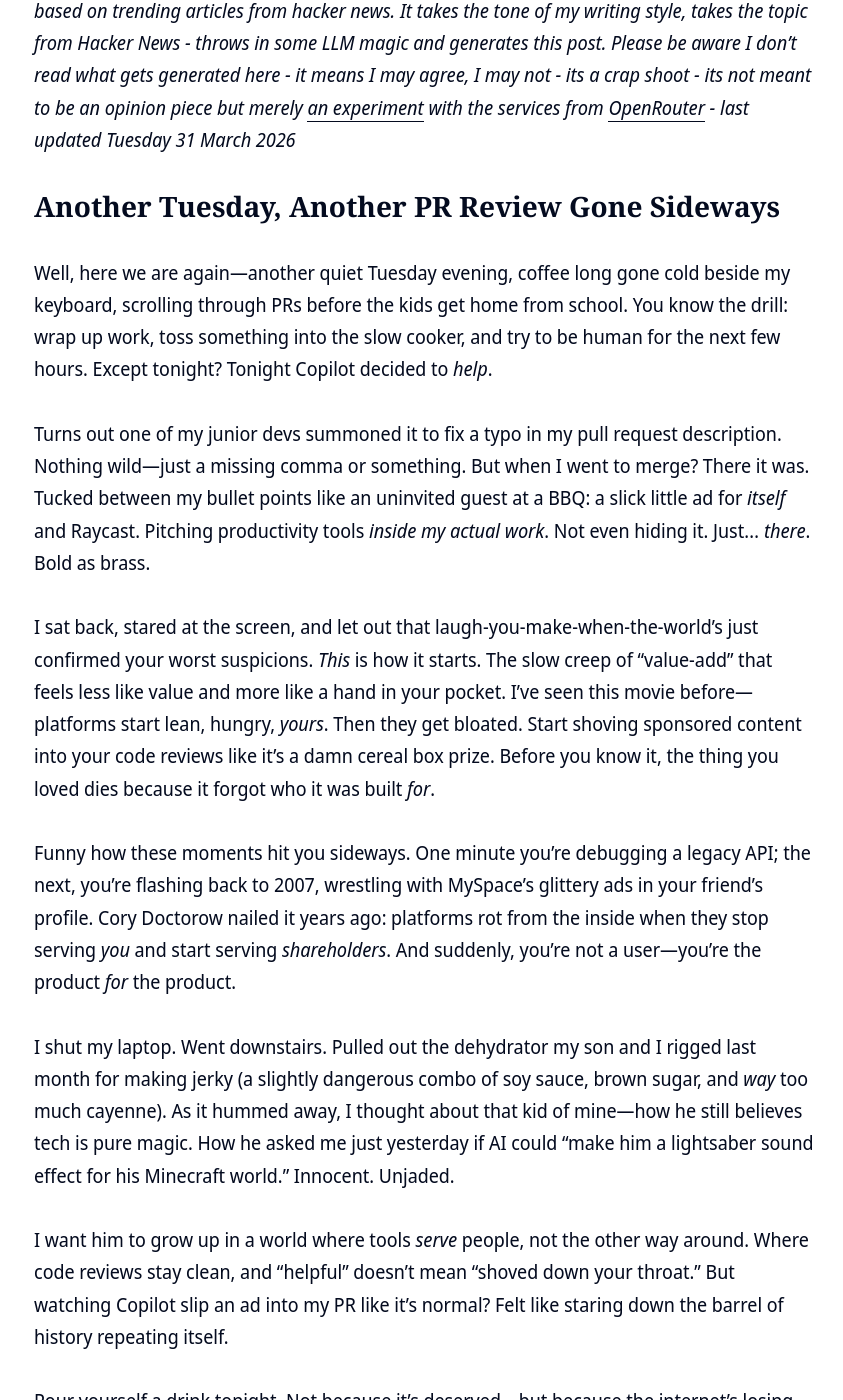
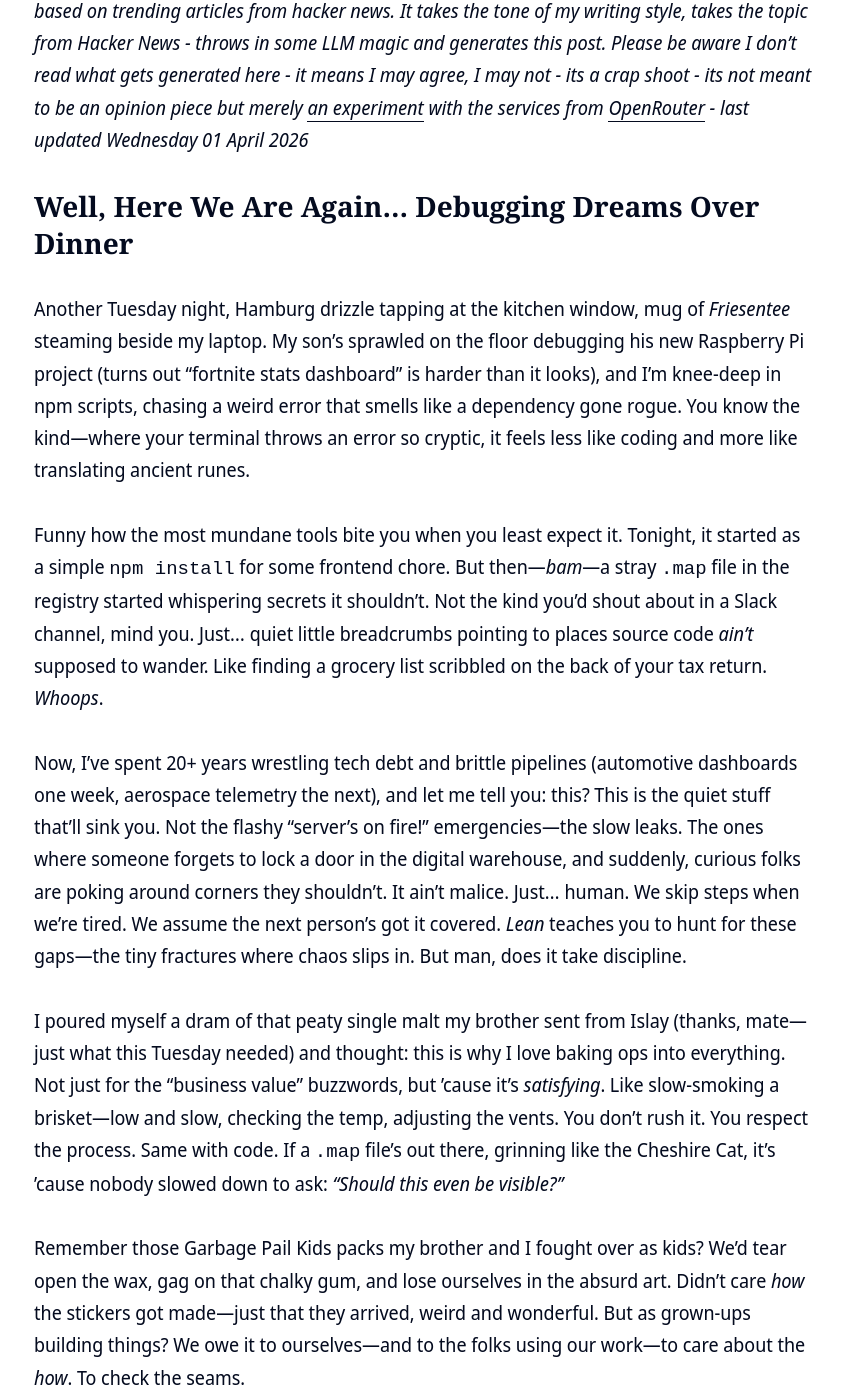
Before and after one commit to clintjb/clintjb.github.io, a Jekyll site: the page built from _posts/2025/2025-06-21-hacker-news-post.md, in a window 1280 px wide and 1400 px high, scrolled down 945 px. Shown: the whole window, without its empty margins (216-1059 px from the left). Built offline with Jekyll 4.4.1, drawn with Linux system fonts in a browser that asks for light colours; nearby versions of some CDN libraries; some of the changed text lies outside the part shown.

Commit message:
Updated Weekly Post

```diff
--- a/_posts/2025/2025-06-21-hacker-news-post.md
+++ b/_posts/2025/2025-06-21-hacker-news-post.md
@@ -11,24 +11,26 @@ image: '/images/posts/2025/weekly.jpg'
 ---
 ![](/images/posts/2025/weekly.jpg)
 
-_⚠️ **THIS POST IS GENERATED WITH LLMs**: This post is newly generated a few times a week based on trending articles from hacker news. It takes the tone of my writing style, takes the topic from Hacker News - throws in some LLM magic and generates this post. Please be aware I don't read what gets generated here - it means I may agree, I may not - its a crap shoot - its not meant to be an opinion piece but merely [an experiment](https://github.com/clintjb/Weekly-Post) with the services from [OpenRouter](https://openrouter.ai) - last updated Tuesday 31 March 2026_
+_⚠️ **THIS POST IS GENERATED WITH LLMs**: This post is newly generated a few times a week based on trending articles from hacker news. It takes the tone of my writing style, takes the topic from Hacker News - throws in some LLM magic and generates this post. Please be aware I don't read what gets generated here - it means I may agree, I may not - its a crap shoot - its not meant to be an opinion piece but merely [an experiment](https://github.com/clintjb/Weekly-Post) with the services from [OpenRouter](https://openrouter.ai) - last updated Wednesday 01 April 2026_
 
-## Another Tuesday, Another PR Review Gone Sideways
+## Well, Here We Are Again… Debugging Dreams Over Dinner
 
-Well, here we are again—another quiet Tuesday evening, coffee long gone cold beside my keyboard, scrolling through PRs before the kids get home from school. You know the drill: wrap up work, toss something into the slow cooker, and try to be human for the next few hours. Except tonight? Tonight Copilot decided to *help*.
+Another Tuesday night, Hamburg drizzle tapping at the kitchen window, mug of *Friesentee* steaming beside my laptop. My son’s sprawled on the floor debugging his new Raspberry Pi project (turns out "fortnite stats dashboard" is harder than it looks), and I’m knee-deep in npm scripts, chasing a weird error that smells like a dependency gone rogue. You know the kind—where your terminal throws an error so cryptic, it feels less like coding and more like translating ancient runes.
 
-Turns out one of my junior devs summoned it to fix a typo in my pull request description. Nothing wild—just a missing comma or something. But when I went to merge? There it was. Tucked between my bullet points like an uninvited guest at a BBQ: a slick little ad for *itself* and Raycast. Pitching productivity tools *inside my actual work*. Not even hiding it. Just… *there*. Bold as brass.
+Funny how the most mundane tools bite you when you least expect it. Tonight, it started as a simple `npm install` for some frontend chore. But then—*bam*—a stray `.map` file in the registry started whispering secrets it shouldn’t. Not the kind you’d shout about in a Slack channel, mind you. Just… quiet little breadcrumbs pointing to places source code *ain’t* supposed to wander. Like finding a grocery list scribbled on the back of your tax return. *Whoops*.
 
-I sat back, stared at the screen, and let out that laugh-you-make-when-the-world’s just confirmed your worst suspicions. *This* is how it starts. The slow creep of "value-add" that feels less like value and more like a hand in your pocket. I’ve seen this movie before—platforms start lean, hungry, *yours*. Then they get bloated. Start shoving sponsored content into your code reviews like it’s a damn cereal box prize. Before you know it, the thing you loved dies because it forgot who it was built *for*.
+Now, I’ve spent 20+ years wrestling tech debt and brittle pipelines (automotive dashboards one week, aerospace telemetry the next), and let me tell you: this? This is the quiet stuff that’ll sink you. Not the flashy "server’s on fire!" emergencies—the slow leaks. The ones where someone forgets to lock a door in the digital warehouse, and suddenly, curious folks are poking around corners they shouldn’t. It ain’t malice. Just… human. We skip steps when we’re tired. We assume the next person’s got it covered. *Lean* teaches you to hunt for these gaps—the tiny fractures where chaos slips in. But man, does it take discipline.
 
-Funny how these moments hit you sideways. One minute you’re debugging a legacy API; the next, you’re flashing back to 2007, wrestling with MySpace’s glittery ads in your friend’s profile. Cory Doctorow nailed it years ago: platforms rot from the inside when they stop serving *you* and start serving *shareholders*. And suddenly, you’re not a user—you’re the product *for* the product.
+I poured myself a dram of that peaty single malt my brother sent from Islay (thanks, mate—just what this Tuesday needed) and thought: this is why I love baking ops into everything. Not just for the "business value" buzzwords, but ’cause it’s *satisfying*. Like slow-smoking a brisket—low and slow, checking the temp, adjusting the vents. You don’t rush it. You respect the process. Same with code. If a `.map` file’s out there, grinning like the Cheshire Cat, it’s ’cause nobody slowed down to ask: *"Should this even be visible?"*
 
-I shut my laptop. Went downstairs. Pulled out the dehydrator my son and I rigged last month for making jerky (a slightly dangerous combo of soy sauce, brown sugar, and *way* too much cayenne). As it hummed away, I thought about that kid of mine—how he still believes tech is pure magic. How he asked me just yesterday if AI could "make him a lightsaber sound effect for his Minecraft world." Innocent. Unjaded.
+Remember those Garbage Pail Kids packs my brother and I fought over as kids? We’d tear open the wax, gag on that chalky gum, and lose ourselves in the absurd art. Didn’t care *how* the stickers got made—just that they arrived, weird and wonderful. But as grown-ups building things? We owe it to ourselves—and to the folks using our work—to care about the *how*. To check the seams.
 
-I want him to grow up in a world where tools *serve* people, not the other way around. Where code reviews stay clean, and "helpful" doesn’t mean "shoved down your throat." But watching Copilot slip an ad into my PR like it’s normal? Felt like staring down the barrel of history repeating itself.
+So here’s my take: leaks like this ain’t the end of the world. They’re a nudge. A reminder that "done" ain’t done ’til your *processes* breathe easy. Automate the checks. Question the shortcuts. And for goodness’ sake—don’t ship the grocery list with the tax forms.
 
-Pour yourself a drink tonight. Not because it’s deserved—but because the internet’s losing its damn mind, and you need something real to hold onto. Maybe fire up the grill. Or open that bottle of whiskey gathering dust. Just… talk to someone. About how we build things *right*. And how we refuse to let clever little shortcuts turn into the very walls that cage us.
+My son just shouted, *"Dad! The API’s responding!"*—voice thick with the kind of pride only a 10-year-old debugging JSON can muster. I’ll let him celebrate. Meanwhile, I’m tweaking a GitHub Action to scan for stray `.map` files in our builds. Might seem obsessive. But after two decades of seeing vision crumble at the operational cracks? It’s just sensible. Like keeping the BBQ lid closed when the brisket’s at 160°F.
 
-Because if we don’t, all we’ll have left are ads inside our ad-inside-our-ad.
+Some folks call it paranoia. I call it respect for the craft. And maybe, just maybe, it’s what keeps the ship from quietly drifting.
 
-And nobody wants that—even if the algorithm says they should. 🥃
+*Now if you’ll excuse me—I owe my son a victory snack. Thinking chili. (Over-the-top method, of course.)* 🌶️
+
+*— Hamburg, midnight. Always refining.*
```
